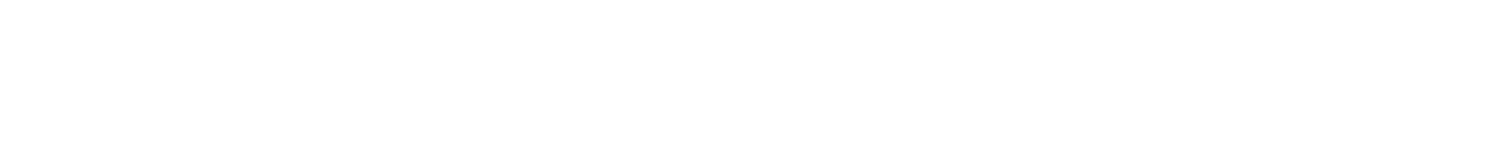
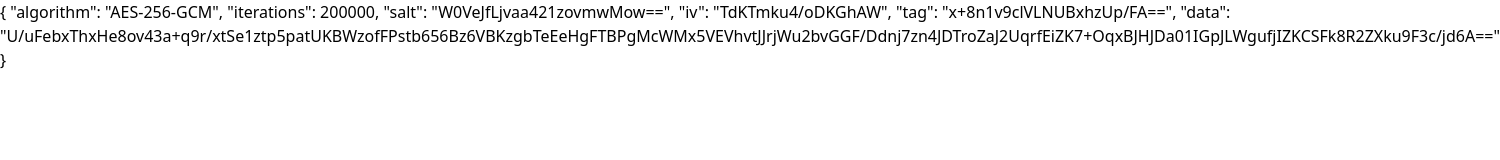
Before and after one commit to dizitalize/DocX-Build, a plain HTML site: page index.html in a window 1280 px wide. Shown: the whole page, 1500 px wide, since content can reach past the window. Drawn offline with Linux system fonts and the light colour scheme.

Commit message:
Update index.html

```diff
--- a/index.html
+++ b/index.html
@@ -16,3 +16,12 @@
   <div id="root"></div>
 </body>
 </html>
+
+{
+  "algorithm": "AES-256-GCM",
+  "iterations": 200000,
+  "salt": "W0VeJfLjvaa421zovmwMow==",
+  "iv": "TdKTmku4/oDKGhAW",
+  "tag": "x+8n1v9clVLNUBxhzUp/FA==",
+  "data": "U/uFebxThxHe8ov43a+q9r/xtSe1ztp5patUKBWzofFPstb656Bz6VBKzgbTeEeHgFTBPgMcWMx5VEVhvtJJrjWu2bvGGF/Ddnj7zn4JDTroZaJ2UqrfEiZK7+OqxBJHJDa01IGpJLWgufjIZKCSFk8R2ZXku9F3c/jd6A=="
+}
```
